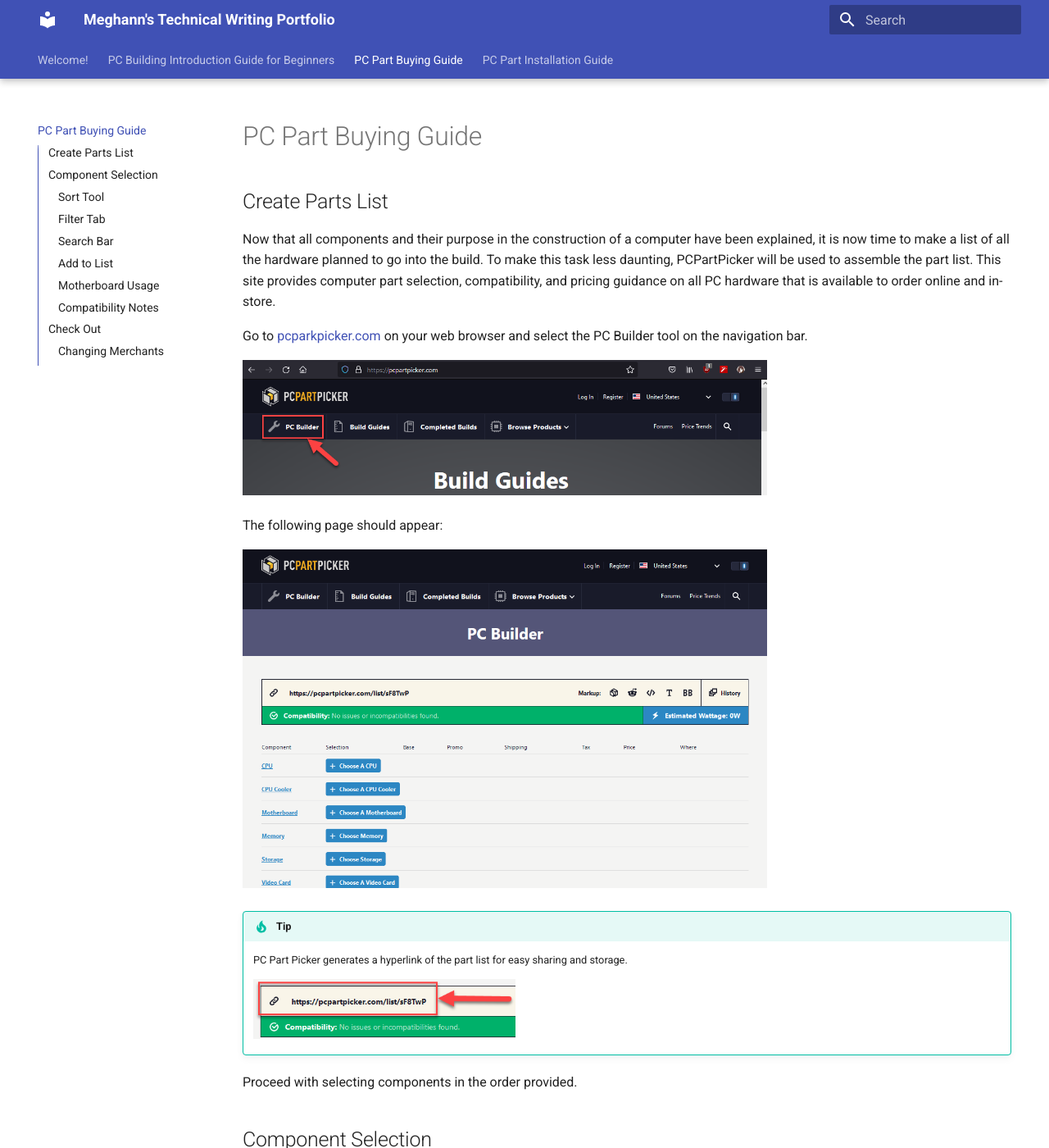
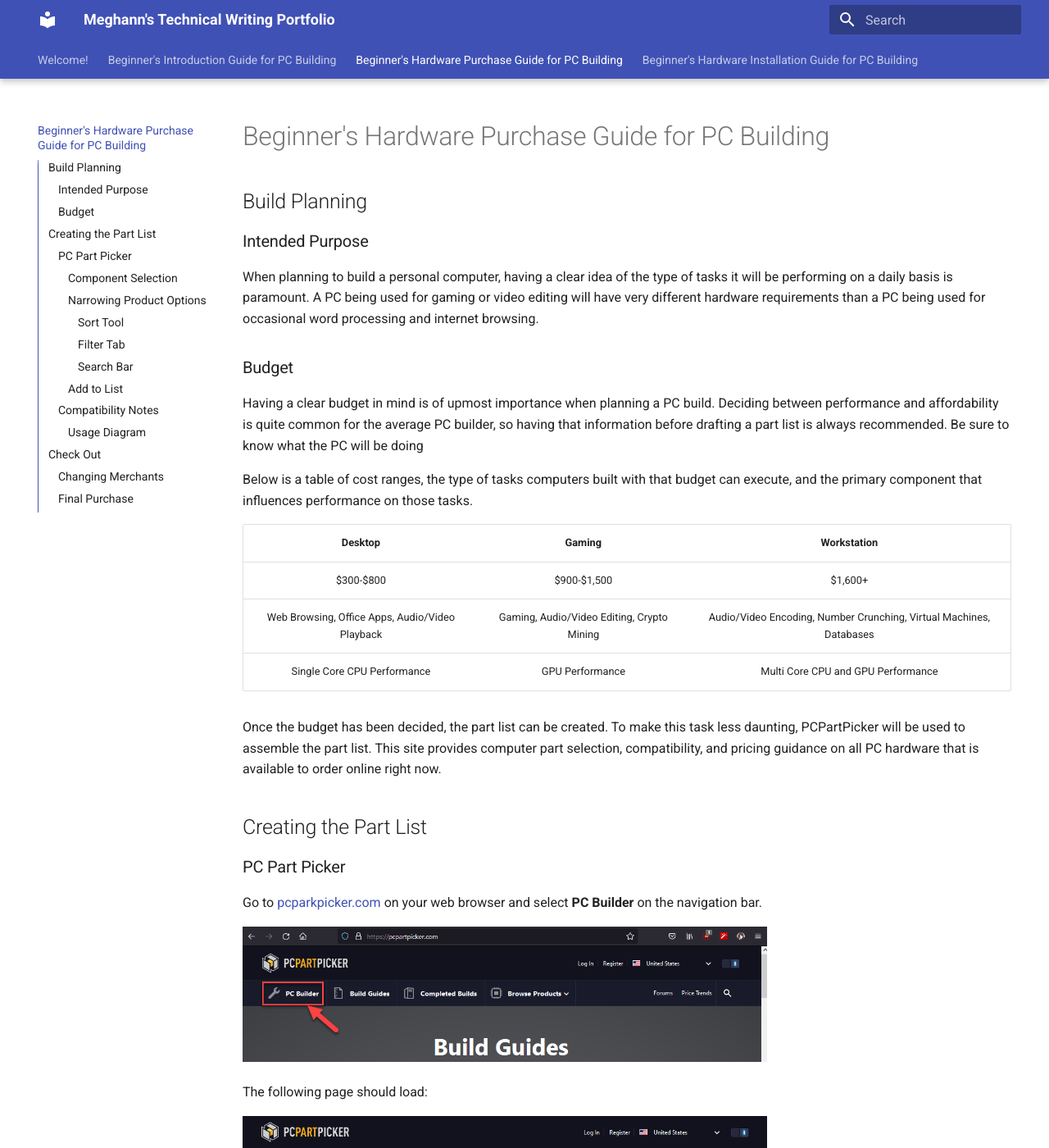
Before and after one commit to mlee1423/mkdocs-test, an MkDocs documentation site: the page built from docs/2-pcpartpickerguide.md, in a window 1280 px wide and 1400 px high. Shown: the whole window at 82% size. Built offline with MkDocs 1.6.1 and Material for MkDocs 9.7.7, drawn with Linux system fonts in a browser that asks for light colours; some of the changed text lies outside the part shown.

Commit message:
general editing of content

```diff
--- a/docs/1-pc.md
+++ b/docs/1-pc.md
@@ -1,19 +1,6 @@
-# PC Building Introduction Guide for Beginners
+# Beginner's Introduction Guide for PC Building
 ## Introduction
-When planning to build a personal computer, having a clear idea of the type of tasks it will be performing on a daily basis is paramount. A PC being used for gaming or video editing will have very different hardware requirements than a PC being used for occasional word processing and internet browsing. Certainly one PC can be used for all of these tasks and more, but having a PC that can't perform after dedicating time and money into building it can be frustrating to say the least.
 
-### Budget Plan
-Having a clear budget in mind is of upmost importance when planning a PC build. Deciding between performance and affordability is quite common for the average PC builder, so having that information before drafting a parts list is always recommended.
-
-Below is a table of cost ranges, the type of tasks computers built with that budget can execute, and the primary component that influences performance on those tasks.
-
-| Desktop      | Gaming    | Workstation|
-|:--------------:|:-----------:|:------------:|
-| $300-$800    |$900-$1,500| $1,600+   |
-|   Web Browsing, Office Apps, Audio/Video Playback    | Gaming, Audio/Video Editing, Crypto Mining  | Audio/Video Encoding, Number Crunching, Virtual Machines, Databases|
-| Single Core CPU Performance |  GPU Performance | Multi Core CPU and GPU Performance |
-
-Once the budget has been decided, the parts list can be created.
 
 ### Components
 Inside the case of every computer is the following:
--- a/docs/2-pcpartpickerguide.md
+++ b/docs/2-pcpartpickerguide.md
@@ -1,14 +1,32 @@
-# PC Part Buying Guide
+# Beginner's Hardware Purchase Guide for PC Building
 
-## Create Parts List
+## Build Planning
 
-Now that all components and their purpose in the construction of a computer have been explained, it is now time to make a list of all the hardware planned to go into the build. To make this task less daunting, PCPartPicker will be used to assemble the part list. This site provides computer part selection, compatibility, and pricing guidance on all PC hardware that is available to order online and in-store.
+### Intended Purpose
 
-Go to [pcparkpicker.com](https://pcpartpicker.com) on your web browser and select the PC Builder tool on the navigation bar.
+When planning to build a personal computer, having a clear idea of the type of tasks it will be performing on a daily basis is paramount. A PC being used for gaming or video editing will have very different hardware requirements than a PC being used for occasional word processing and internet browsing.
+
+### Budget
+Having a clear budget in mind is of upmost importance when planning a PC build. Deciding between performance and affordability is quite common for the average PC builder, so having that information before drafting a part list is always recommended. Be sure to know what the PC will be doing
+
+Below is a table of cost ranges, the type of tasks computers built with that budget can execute, and the primary component that influences performance on those tasks.
+
+| Desktop      | Gaming    | Workstation|
+|:--------------:|:-----------:|:------------:|
+| $300-$800    |$900-$1,500| $1,600+   |
+|   Web Browsing, Office Apps, Audio/Video Playback    | Gaming, Audio/Video Editing, Crypto Mining  | Audio/Video Encoding, Number Crunching, Virtual Machines, Databases|
+| Single Core CPU Performance |  GPU Performance | Multi Core CPU and GPU Performance |
+
+Once the budget has been decided, the part list can be created. To make this task less daunting, PCPartPicker will be used to assemble the part list. This site provides computer part selection, compatibility, and pricing guidance on all PC hardware that is available to order online right now.
+
+## Creating the Part List
+
+### PC Part Picker
+Go to [pcparkpicker.com](https://pcpartpicker.com) on your web browser and select **PC Builder** on the navigation bar.
 
 ![step1](./assets/images/pcppguide/step 1.png){: style="width:40em"}
 
-The following page should appear:
+The following page should load:
 
 ![step1.2](./assets/images/pcppguide/step 1.2.png){: style="width:40em"}
 
@@ -17,23 +35,31 @@
 
     ![step1.1](./assets/images/pcppguide/step 1.1.png){: style="width:25em"}
 
-Proceed with selecting components in the order provided.
+The part list is now ready to be created.
 
-
-## Component Selection
-Select **Choose a CPU**
+#### Component Selection
+To begin, select **Choose a CPU.**
 
 ![step2](./assets/images/pcppguide/step 2.png){: style="width:20em"}
 
-### Sort Tool
+Since this is the first component, PC Part Picker will return every CPU on the online market right now. Once more components are added to the part list, the compatibility filter will be altering the results to show only products compatible with the items on the list.
 
-There is a sort tool available based on core attributes that most CPU buyers base decisions on.
+![step2.0](./assets/images/pcppguide/step 2.0.png){: style="width:25em"}
 
-![step2.1](./assets/images/pcppguide/step 2.1.png){: style="width:40em"}
+#### Narrowing Product Options
+The following are three tools PC Part Picker provides that help manage which results are displayed.
 
-### Filter Tab
+_____________________________________________________________
 
-There is a filters tab on the left under Merchants/Pricing that filters the Compatible Products list based the CPU specifications selected.
+##### Sort Tool
+
+The **sort tool**, to the right of the Compatible Products text, arranges the results based on what sort method is selected.
+
+![step2.1](./assets/images/pcppguide/step 2.1.png){: style="width:30em"}
+
+##### Filter Tab
+
+The **filters tab**, to the far left of the screen under the Merchants/Pricing tab, removes certain products from the results based on the selected specifications.
 
 ![step2.1.2](./assets/images/pcppguide/step 2.1.2.png){: style="width:10em"}
 
@@ -44,45 +70,49 @@
 
 
 
-### Search Bar
+##### Search Bar
 
-The search bar to the right of the sort tool can be utilized to find the CPU desired swiftly. The Intel i5-6600K has been searched for and is ready for selection.
+The **search bar**, to the right of the sort tool, can be utilized to find the desired product swiftly. The Intel i5-6600K has been searched for and is ready for selection.
 
 ![step2.2.1](./assets/images/pcppguide/step 2.2.1.png){: style="width:40em"}
 
-### Add to List
+#### Add to List
 
-Once the desired CPU is listed, click **Add** to add that component to the PC Part List.
+Once the desired product is listed, click **Add** to add that component to the PC Part List.
 
 ![step2.2](./assets/images/pcppguide/step 2.2.png){: style="width:40em"}
 
- The page will redirect back to the original list with the selected CPU now present.
+ The page will redirect back to the original list with the selected product now present.
 
 ![step2.3](./assets/images/pcppguide/step 2.3.png){: style="width:40em"}
 
-Repeat the CPU Selection steps for adding the rest of the components to the part list.
+Repeat these steps for adding the rest of the components to the part list as seen below:
 
 ![step3](./assets/images/pcppguide/step 3.png){: style="width:40em"}
 
-### Motherboard Usage
+### Compatibility Notes
 
-Underneath the part list, PCPartPicker provides a motherboard usage chart to help identify which slots are being filled by which components from the list. This can be useful for basic visualization of the interaction between components on the motherboard.
+Underneath the Part List, there is a **Compatibility Notes** section that discloses select information of each component that requires attention from the PC builder during construction.
+
+![step5](./assets/images/pcppguide/step 5.png){: style="width:30em"}
+
+Each letter in the Compatibility Note section corresponds to the same letter in the Motherboard Usage diagram (see section below), highlighting that specific component and giving context to the note.
+
+![step6](./assets/images/pcppguide/step 6.png){: style="width:30em"}
+
+#### Usage Diagram
+
+Underneath the Compatibility Notes, a **Motherboard Usage** diagram is displayed to help identify which components from the list are filling what section of the motherboard. This can be useful for having a basic visualization of the interaction between the components and motherboard.
 
 ![step4](./assets/images/pcppguide/step 4.png){: style="width:30em"}
 
-### Compatibility Notes
 
-Directly under the final price calculation of the list there is a short compatibility notes section disclosing information found in the manuals of each selected component that explain a result of installing it onto the selected motherboard that is potentially hindering.
-
-![step6](./assets/images/pcppguide/step 6.png){: style="width:30em"}
-
-![step5](./assets/images/pcppguide/step 5.png){: style="width:30em"}
 
 ## Check Out
 
-By default, PCPartPicker chooses the current lowest price of the part selected when adding components to the list. However, there are a few different options before check out that can be utilized.
+### Changing Merchants
 
-### Changing Merchants
+By default, PC Part Picker selects the merchant with the current lowest price of the product being adding components to the list.
 
 ![step7](./assets/images/pcppguide/step 7.png){: style="width:10em"}
 
@@ -105,16 +135,17 @@
 
 ![step11](./assets/images/pcppguide/step 11.png){: style="width:40em"}
 
-Repeating this step for the GPU from newegg.com, all parts are now selected to be purchased using Amazon.
+Repeating this step for the GPU, all parts are now selected to be purchased using Amazon.
 
 ![step11.1](./assets/images/pcppguide/step 11.1.png){: style="width:40em"}
 
-Click **Buy From Amazon** to order all parts on the list at once.
+### Final Purchase
+Once ready to purchase click **Buy From Amazon** to order all parts on the list at once.
 
 ![step12](./assets/images/pcppguide/step 12.png){: style="width:20em"}
 
-The page will open a New Tab and redirect to Amazon.com with all parts ready to be added to cart.
+The page will open a New Tab and redirect to **Amazon.com** with all parts ready to be added to cart.
 
-![step13](./assets/images/pcppguide/step 13.png){: style="width:40em"}
+![step13](./assets/images/pcppguide/step 13.png){: style="width:30em"}
 
 Complete the purchase through Amazon's site. Most parts will be delivered within 2 weeks.
--- a/docs/3-partinstall.md
+++ b/docs/3-partinstall.md
@@ -1,12 +1,11 @@
-# PC Part Installation Guide
+# Beginner's Hardware Installation Guide for PC Building
 
 ## Preparation
 
 
 ### Required Tools
 
-- Screwdriver (magnetic preferred but not required)
-- Scissors
+- Screwdriver (magnetic preferred, but not required)
 - Zip Ties or Velcro Straps (some parts come with these, check the box beforehand)
 - Non Conductive Surface for Assembly
 
@@ -14,20 +13,25 @@
 If not done already, unbox all components and insure that all hardware, brackets, screws, and other accessories are present.
 
 _______________________________________________
-Once preparation is complete, move on to Step 1.
+
+The order presented is recommended based on past experience. Technically, components can be installed in any order (besides the CPU cooler before the CPU), but this order has proven to have the least issues and smoothest construction.
 
 ## Step 1 - CPU Installation
+Locate the CPU socket on the motherboard. Consult the manual for the exact location.
+
 1. Unlatch lid of the CPU socket.
-2. Line up the triangle notch printed on CPU with guiding triangle notch printed on socket. (usually in the bottom left corner)
+2. Line up the triangle notch printed on CPU with guiding triangle notch printed on the socket. (usually in the bottom left corner)
 3. Carefully insert CPU inside socket.
 
     !!! caution
-        Be careful with CPU socket pins, they are quite fragile, any slight collision can bend the pins, which can cause function errors.
+        Be careful with CPU socket pins, they are quite fragile and any slight collision can bend them, causing functionality errors later on.
 
-4. Ensure CPU proper placement and close the lid of socket to lock it onto the processor.
+4. Ensure CPU proper placement and close lid of socket to lock it onto the processor.
 
-    !!! help "Hearing a nasty noise during installation?"
-        There will be grainy, crunchy metallic noises during this process, as the pins of the CPU and socket are being tightly combined.  This is normal.
+    !!! help "Strange Noises?"
+        **Intel:** There will be a few popping and cracking noises during this process, as the pins are being raised from the socket of the motherboard to make contact with the CPU. Be sure to check CPU orientation regardless.
+
+        **AMD:** There should be **no** crunching noises during installation as the processor should effortlessly fall into the socket. Check the orientation of the CPU and consult the CPU manual for details.
 
 5. If the processor protective plate does not disengage after step 4, gently remove it.
 
@@ -46,12 +50,18 @@
 
 ### Video Demonstration
 
+#### Intel CPU Installation
 ![emb-video](https://www.youtube.com/embed/UTKxMAnFHnw)
-_________________________________________________
+
+#### AMD CPU Installation
+![emb-video](https://www.youtube.com/embed/lVGjxdj08d4)
+
 !!! help "Still Unsure?"
-    If ever unsure of installation method, consult the specific CPU manual for detailed instructions.
+    If ever unsure of installation method, review the motherboard manual for detailed instructions on CPU installation.
 
 ## Step 2 - Memory Installation
+Locate the DIMM slots on the motherboard. Consult the manual for the exact location.
+
 1. Press down on the lock/eject tabs on the ends of the memory socket.
 2. Consult the memory module installation order outlined in the motherboard manual
 
@@ -70,42 +80,72 @@
 
 ![emb-video](https://www.youtube.com/embed/FcYB1hPf-dE)
 
+!!! help "Still Unsure?"
+    If ever unsure of installation method, review the motherboard manual for detailed instructions on RAM installation.
+
 ## Step 3 - M.2 Drive Installation
-1. Move and fasten riser screws on the M.2 standoffs.
-2. Take the drive and gently insert it into the connector at a 30 degree angle.
-3. Push the drive down towards the standoff and secure it with the included screw.
+Locate the M.2 socket on the motherboard. Consult the motherboard manual for the exact location.
 
-    !!! Tip
-        Sometimes the screw that secures the drive to the motherboard is not pre-installed. If it is not there, check the motherboard's packaging and accessories.
+!!! question "If Heatsink is Pre-Installed"
+    Some motherboards ship with a heatsink pre-installed in the M.2 socket. Be sure to remove it and place it to the side before proceeding.
+
+1. Take the M.2 drive and gently insert it into the M.2 socket at a 30 degree angle.
+2. Push the drive down towards the support assembly.
+
+    !!! example "Heatsink Owners Only"
+        Take heatsink, remove the plastic, insert the notch to the top of the M.2 socket, and lay the heatsink flush with the M.2 drive. Proceed with the next step.
+
+3. Secure the drive with the corresponding screw.
 
 ### Illustrated Guide
+
+| Step 1 | Step 2 | Step 3 |
+|:-:|:-:|:-:|
+|![m2step1](./assets/images/install/m2 2.png) | ![m2step2](./assets/images/install/m2 3.png) | ![m2step3](./assets/images/install/m2 4.png)  |
 
 ### Video Demonstration
 
 ![emb-video](https://www.youtube.com/embed/2UeWMgjwogU)
 
+!!! help "Still Unsure?"
+    If ever unsure of installation method, review the M.2 manual for detailed instructions.
+
 ## Step 4 - CPU Cooler Installation
-1. Mount the back-plate onto the back of the motherboard if there is one.
+Locate the back of the motherboard.
+
+1. Mount the back-plate onto the back of the motherboard.
 2. Apply a pea-sized drop of thermal paste onto the surface of the processor.
 
     !!! warning
-        **Be mindful while performing this step.** Too little paste can cause poor contact while too much can cause excess paste to go into the socket.
+        **Be mindful while performing this step.** Too little paste can cause poor contact while too much can cause excess paste to bleed into the socket.
 
-3. Connect CPU Fan Cable to the CPU Fan Header on the motherboard.
-4. Lower the cooler vertically and place it onto the CPU. Secure it by evenly tightening opposite screws progressively.
-    !!! info
-        Make sure the screws are tightened properly, and the pressure applied at the corners is even to avoid CPU damage and cooling performance degradation.
+3. Lower the cooler vertically and place it onto the CPU. Secure it by evenly tightening opposite screws progressively. Make sure the screws are tightened properly, and the pressure applied at the corners is even to avoid CPU damage and cooling performance degradation.
+
+4. Connect CPU Fan Cable to the CPU Fan Header on the motherboard.
+
 
 ### Illustrated Guide
+| Step 1 | Step 2 | Step 3 | Step 4 |
+|:-:|:-:|:-:|:-:|
+|![fanstep1](./assets/images/install/fan 1.png) | ![fanstep2](./assets/images/install/fan 2.png) | ![fanstep3](./assets/images/install/fan 3.png)  |![fanstep4](./assets/images/install/fan 4.png)  |
+
 ### Video Demonstration
 
+![emb-video](https://www.youtube.com/embed/LD3XYUYS9hE)
+
+!!! help "Still Unsure?"
+    If ever unsure of installation method, review the motherboard manual for detailed instructions on CPU Cooler installation.
+
 ## Step 5 - Motherboard Installation
+Locate PC Casing and remove side panel before proceeding.
+
 1. Install I/O shield onto the back of the case.
 2. Gently lower the motherboard at a 45 degree angle into the case.
 3. Match the mounting holes on the motherboard with the stand-offs in the case.
 4. Secure the board with each of the supplied screws.
 
 ### Illustrated Guide
+
 ### Video Demonstration
 
 ## Step 6 - Storage Installation
```
Also changed, not shown: docs/assets/images/install/fan 1.png (added), docs/assets/images/install/fan 2.png (added), docs/assets/images/install/fan 3.png (added), docs/assets/images/install/fan 4.png (added), docs/assets/images/install/m2 1.png (added), docs/assets/images/install/m2 2.png (added), docs/assets/images/install/m2 3.png (added), docs/assets/images/install/m2 4.png (added), docs/assets/images/pcppguide/step 2.0.png (added), docs/assets/images/pcppguide/step 3.png.
